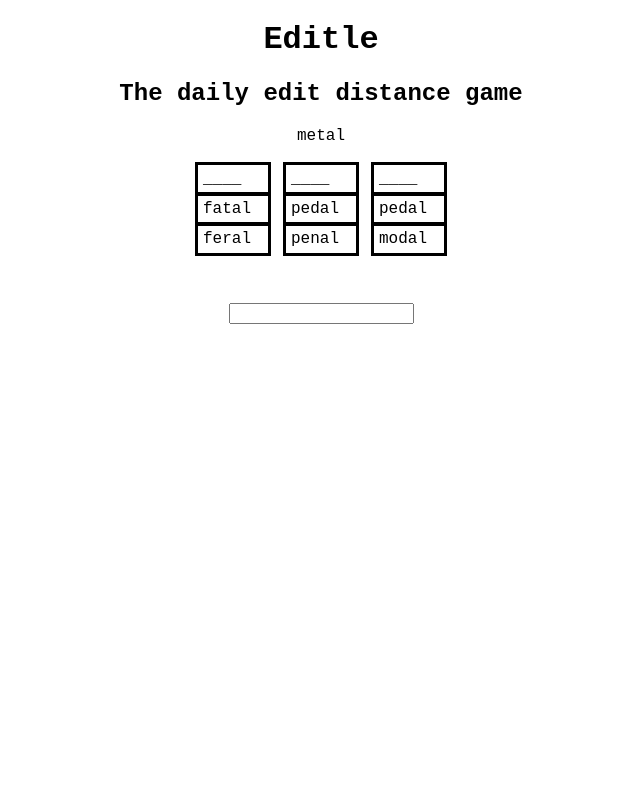
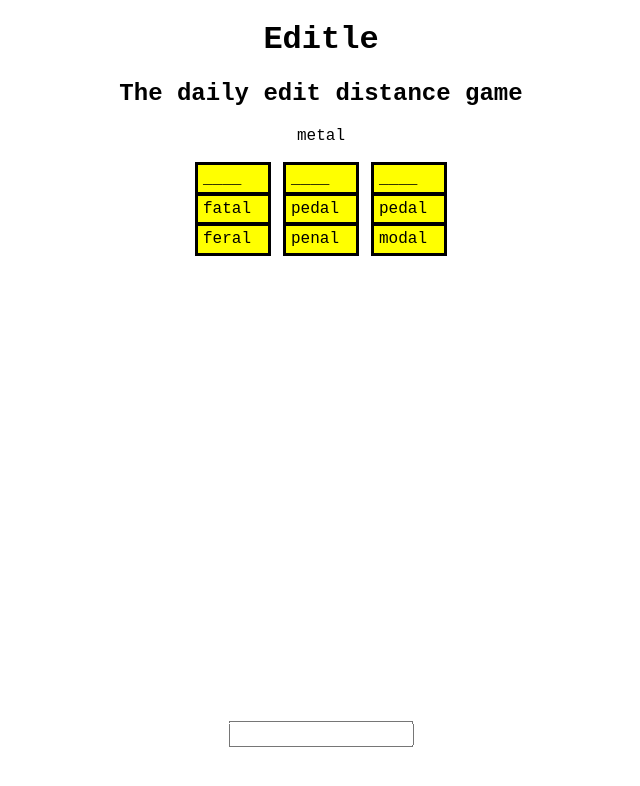
Before and after one commit to bsnyder2/editle, a Next.js app: page / in a window 1280 px wide. Shown: the top 786 px of the page, without its empty margins (319-959 px from the left). Built offline with nearby package versions, Linux system fonts and the light colour scheme.

Commit message:
Event from EntryBox component

```diff
--- a/src/app/components/Calculator.tsx
+++ b/src/app/components/Calculator.tsx
@@ -2,28 +2,21 @@
 
 'use client'
 import '../globals.css';
-import React, { useState } from 'react';
+import React, { useState, useEffect } from 'react';
 import WordsTable from './WordsTable'
 import '../css/Calculator.css';
 
 const Calculator = () => {
     const [result, setResult] = useState('');
+    const [currentGuess, setCurrentGuess] = useState('');
 
-    const handleClick = (value: string) => {
-        if (value === '=') {
-            try {
-                setResult(eval(result) || '');
-            } catch (error) {
-                setResult('Error');
-            }
-        } else if (value === 'C') {
-            setResult('');
-        } else if (value === 'CE') {
-            setResult(result.slice(0, -1));
-        } else {
-            setResult(result + value);
-        }
-    };
+    const handleGuess = (guess: string) => {
+        setCurrentGuess(guess);
+    }
+
+    useEffect(() => {
+        console.log("current guess", currentGuess);
+    });
 
     return (
         <>
@@ -32,18 +25,34 @@ const Calculator = () => {
             <div>
                 <WordsTable />
             </div>
-            <div className="entryBox">
-                <EntryBox />
-            </div>
+                <EntryBox handleGuess={handleGuess} />
 
         </>
     );
 };
 
-const EntryBox = () => {
+const EntryBox = ({handleGuess}) => {
+    const [inputValue, setInputValue] = useState("");
+
+    const handleKeyDown = (e: React.KeyboardEvent<HTMLInputElement>) => {
+        if (e.key === "Enter") {
+            e.preventDefault();
+            console.log("Enter pressed");
+            setInputValue(""); // Clear input field
+            handleGuess(inputValue);
+        }
+    }
+
     return (
-        <input></input>
-    )
-}
+        <div className="entryBox">
+            <input
+                className="inputField"
+                value={inputValue}
+                onChange={(e) => setInputValue(e.target.value)}
+                onKeyDown={handleKeyDown}
+            />
+        </div>
+    );
+};
 
 export default Calculator;
--- a/src/app/css/Calculator.css
+++ b/src/app/css/Calculator.css
@@ -8,5 +8,13 @@ h2 {
 }
 
 .entryBox {
-    text-align: center;
+ position: fixed;
+    left: 50%;
+    transform: translate(-50%, -50%);
+    bottom: 40px;
 }
+
+.inputField {
+    height: 20px;
+    width:
+}
--- a/src/app/css/WordsTable.css
+++ b/src/app/css/WordsTable.css
@@ -18,6 +18,7 @@ td {
     outline-style: solid;
     padding: 5px;
     width: 60px;
+    background-color: yellow;
 }
 
 table {
```
